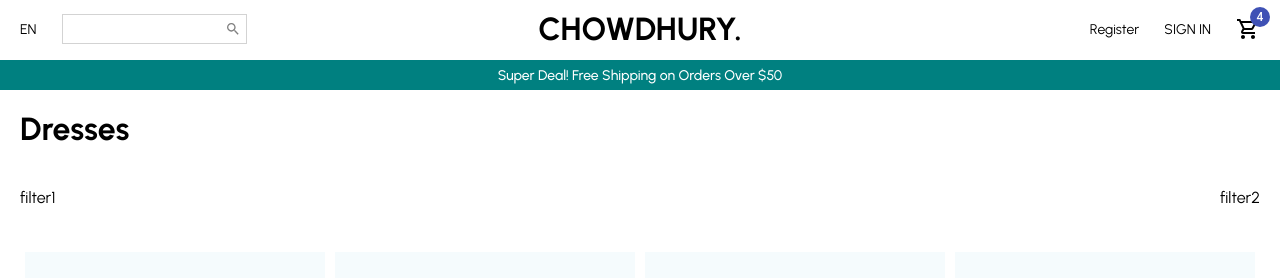
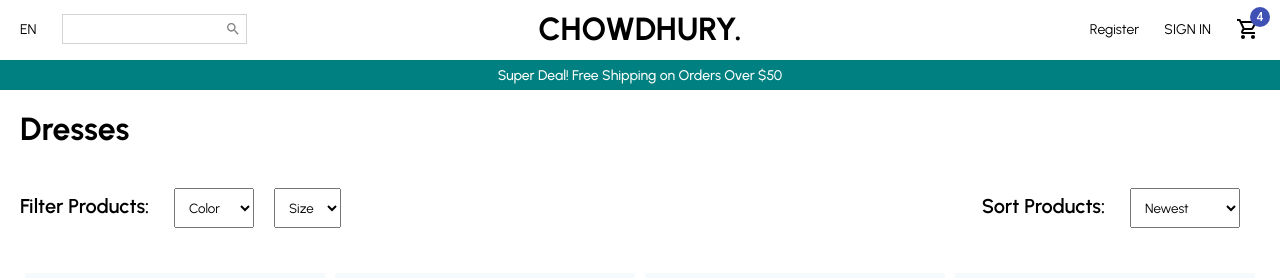
Before and after one commit to chyfarhanjamil/e-commerce-practice, a React (Create React App) app in the folder e-commerce app design/: page / in a window 1280 px wide. Shown: the top 278 px of the page. Built offline with nearby package versions, Linux system fonts and the light colour scheme.

Commit message:
Completed ProductList page

```diff
--- a/e-commerce app design/src/pages/ProductList.jsx
+++ b/e-commerce app design/src/pages/ProductList.jsx
@@ -21,6 +21,18 @@
   margin: 20px;
 `;
 
+const FilterText = styled.span`
+  font-size: 20px;
+  font-weight: 600;
+  margin-right: 20px;
+`;
+
+const Select = styled.select`
+  padding: 10px;
+  margin-right: 20px;
+`;
+const Option = styled.option``;
+
 const ProductList = () => {
   return (
     <Container>
@@ -28,8 +40,38 @@
       <Announcement />
       <Title>Dresses</Title>
       <FilterContainer>
-        <Filter>filter1</Filter>
-        <Filter>filter2</Filter>
+        <Filter>
+          <FilterText>Filter Products: </FilterText>
+          <Select>
+            <Option disabled selected>
+              Color
+            </Option>
+            <Option>White</Option>
+            <Option>Black</Option>
+            <Option>Red</Option>
+            <Option>Blue</Option>
+            <Option>Yellow</Option>
+            <Option>Green</Option>
+          </Select>
+          <Select>
+            <Option disabled selected>
+              Size
+            </Option>
+            <Option>XS</Option>
+            <Option>S</Option>
+            <Option>M</Option>
+            <Option>L</Option>
+            <Option>XL</Option>
+          </Select>
+        </Filter>
+        <Filter>
+          <FilterText>Sort Products: </FilterText>
+          <Select>
+            <Option selected>Newest</Option>
+            <Option>Price (asc)</Option>
+            <Option>Price (desc)</Option>
+          </Select>
+        </Filter>
       </FilterContainer>
       <Products />
       <Newsletter />
```
